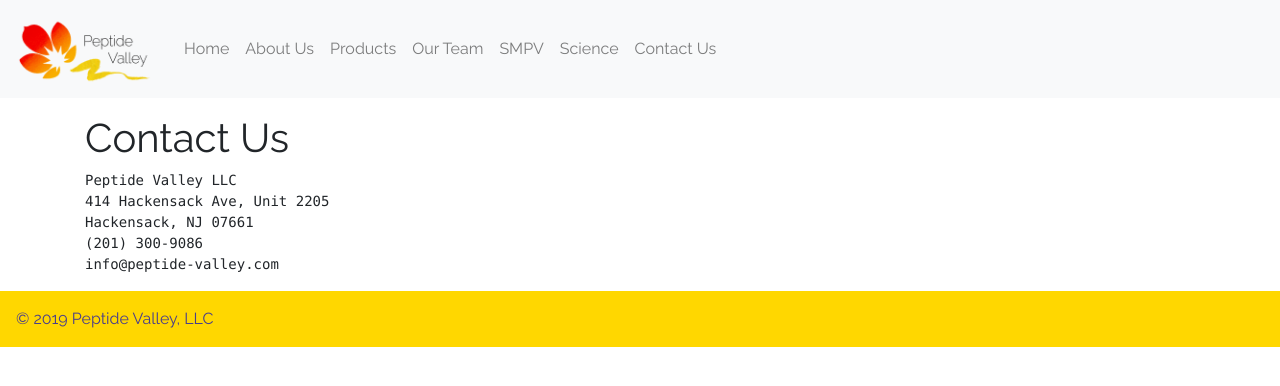
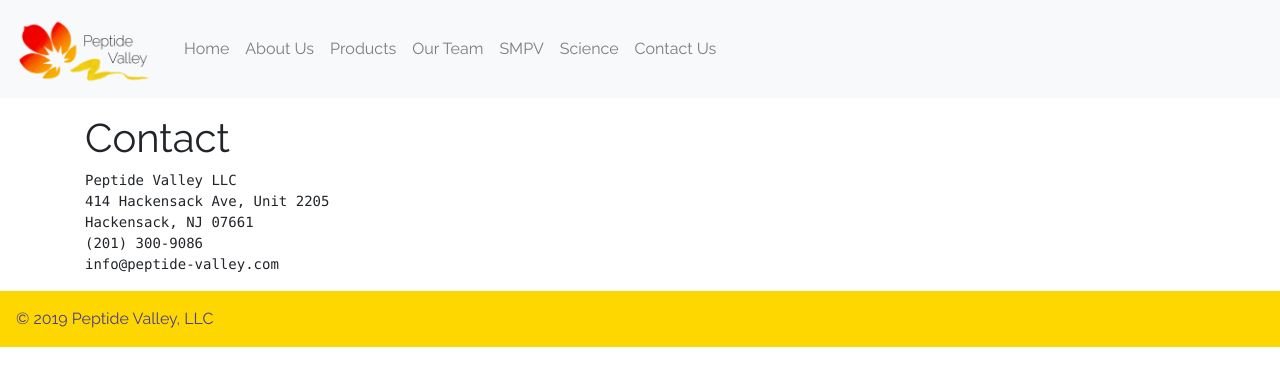
Before and after one commit to peptide-valley/peptide-valley.github.io, a Jekyll site: the page built from contact/index.md, in a window 1280 px wide. Shown: the top 386 px of the page. Built offline with Jekyll 4.4.1, drawn with Linux system fonts in a browser that asks for light colours.

````diff
--- a/contact/index.md
+++ b/contact/index.md
@@ -1,8 +1,8 @@
 ---
 layout: default
-title: Contact Us
+title: Contact
 ---
-# Contact Us
+# Contact
 
 ```
 Peptide Valley LLC
````
